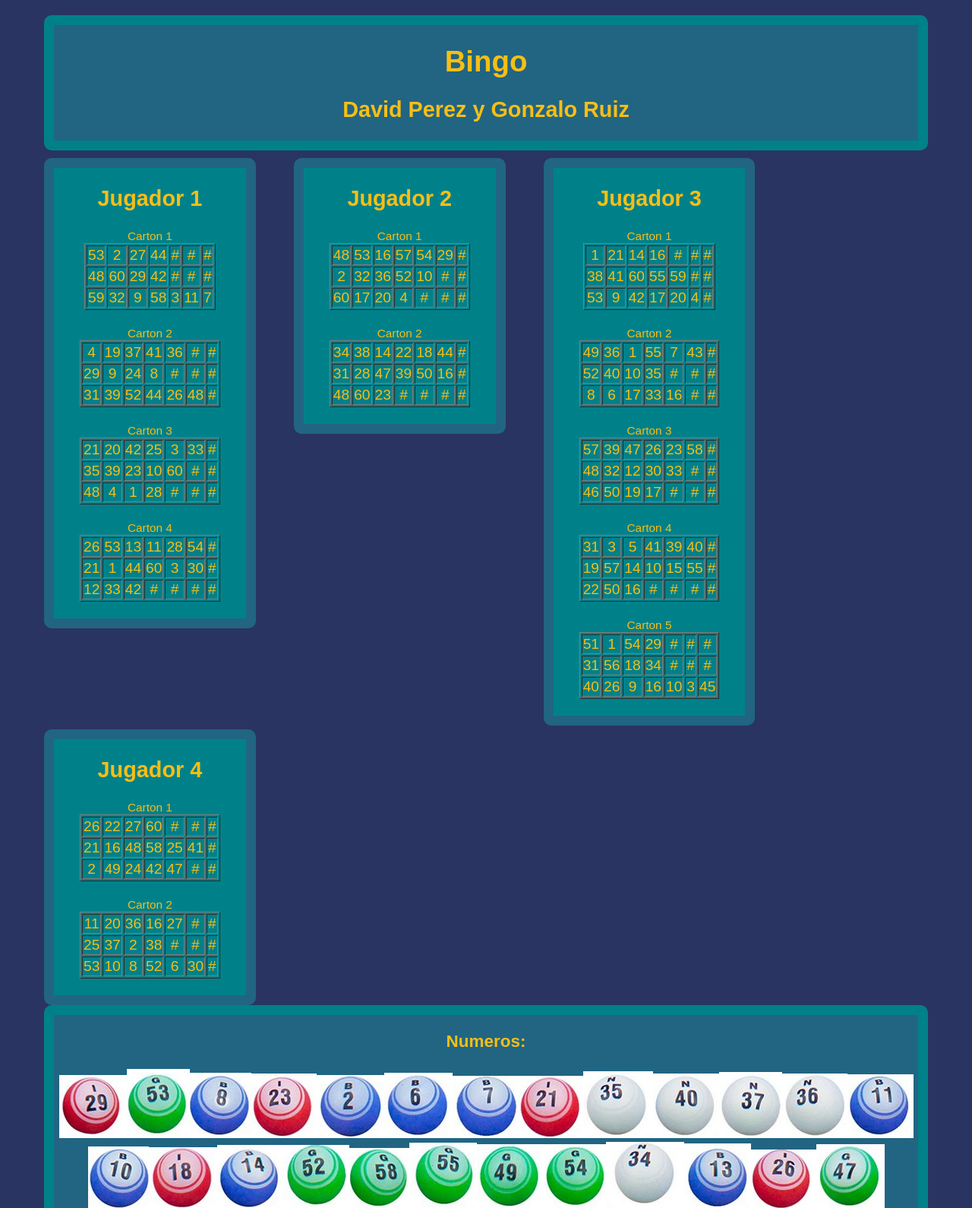
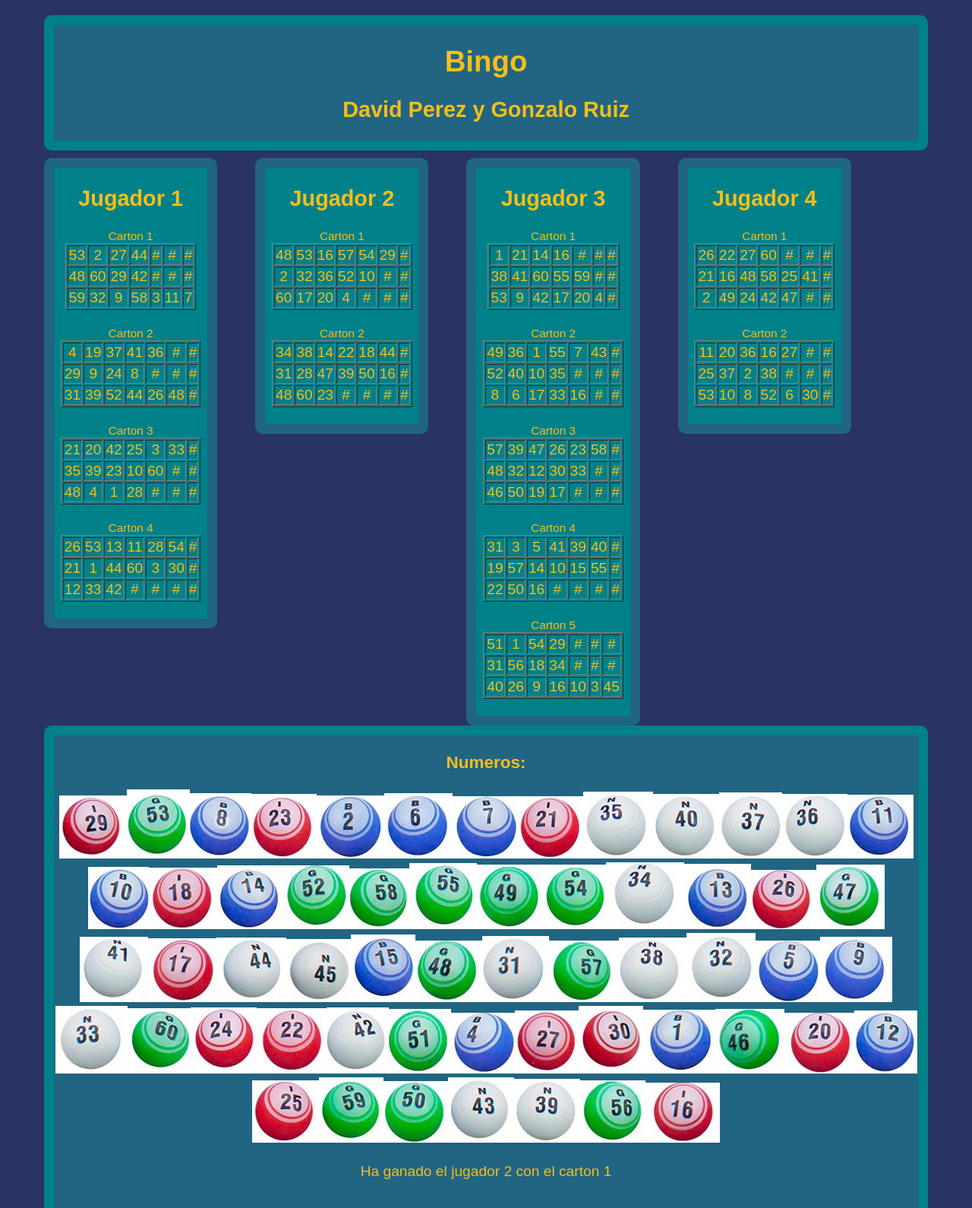
Before and after one commit to Mede0n/php1920, a PHP site: page / in a window 1280 px wide. Shown: the top 1590 px of the page at 76% size. Run offline with PHP 8.4, Linux system fonts and the light colour scheme.

Commit message:
Update estilos.css

```diff
--- a/Bingo David Perez y Gonzalo Ruiz/css/estilos.css
+++ b/Bingo David Perez y Gonzalo Ruiz/css/estilos.css
@@ -21,7 +21,7 @@ caption{font-size: 0.8em;}
   text-align: center;
   margin-top: 5px;
   margin-left: 50px;
-  width: 20%;
+  width: 16%;
   color:#f7be16;
   font-family: Arial;
   font-size: 1.2em;
```
